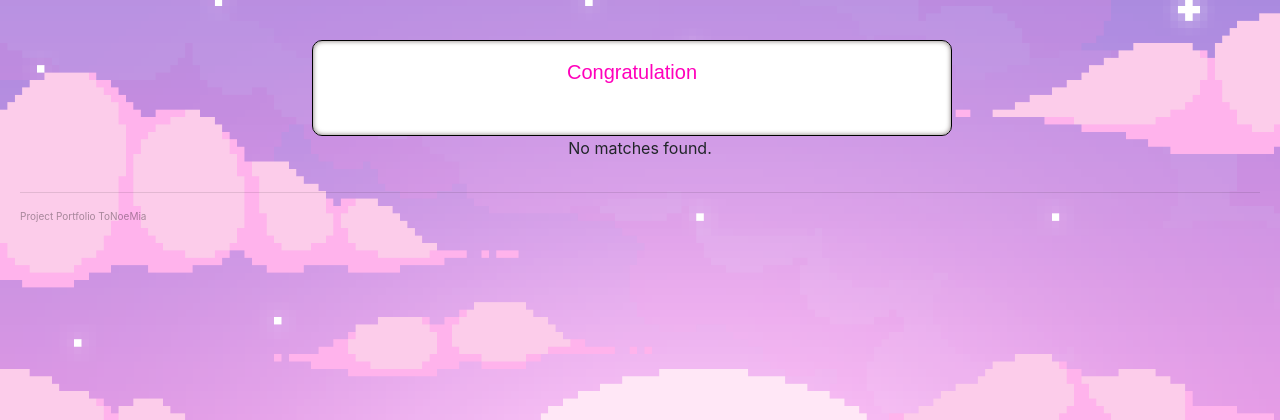
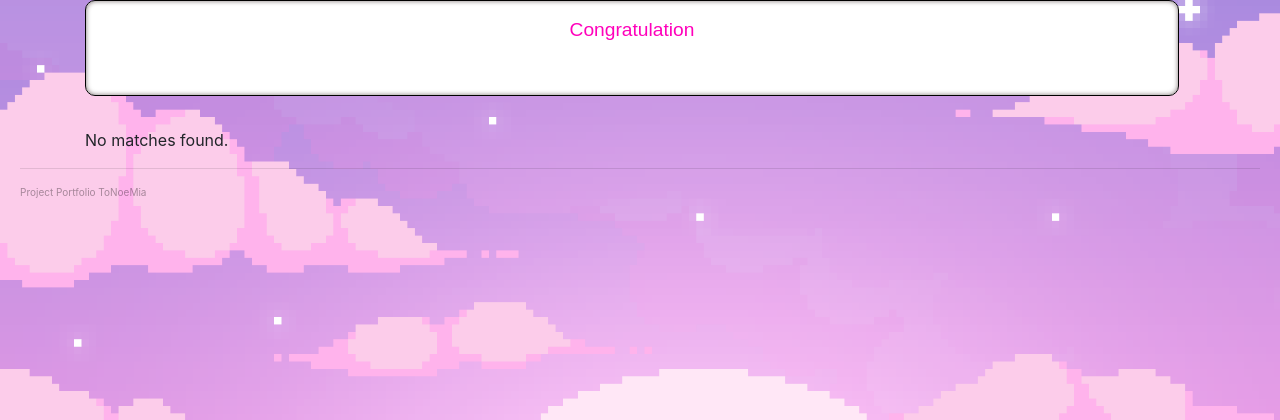
Before and after one commit to mimi-fOlle/Project_Pebble_Match, a Django app: page /quiz/website/mymatch/1/ in a window 1280 px wide. Shown: the part 120-540 px from the top of the page. Run offline with Django 3.2, Linux system fonts and the light colour scheme; data comes from the database, SQL or seed files in the repository; some web fonts are replaced.

Commit message:
update final version

```diff
--- a/pebblesite/account/static/mymatch.js
+++ b/pebblesite/account/static/mymatch.js
@@ -13,7 +13,7 @@
 
 
 }, false);
-/*
+
 window.onload = choosePic;
 
 var myPix = new Array("/static/images/1.jpg",
@@ -31,4 +31,3 @@
 	randomNum = Math.floor((Math.random() * myPix.length));
 	document.getElementById("myPicture").src = myPix[randomNum];
 }
- */
--- a/pebblesite/account/static/styles/login.css
+++ b/pebblesite/account/static/styles/login.css
@@ -20,7 +20,7 @@
 }
 
 h1 {
-  color: white;
+  color: rgb(89, 10, 179);
   font-weight: 200;
 }
 
@@ -77,7 +77,7 @@
 }
 
 h2.active {
-  color: #0d0d0d;
+  color: black;
   border-bottom: 2px solid #FF62C7 ;
 }
 
@@ -195,8 +195,8 @@
 /* account page */
 .greeting{
   color: var(--color-text-rose);
+}
 
-}
 .logout{
   width: 40rem;
   margin-top: 40px;
@@ -238,12 +238,6 @@
   font-family: var(--font-family-custom);
   color: var(--color-text-rose)
 }
-
-
-.sendPebble {
-  margin-top: 5rem;
-}
-
 .quiz_block {
   font-family: 'Shantell Sans', cursive;
 }
--- a/pebblesite/account/static/styles/mymatch.css
+++ b/pebblesite/account/static/styles/mymatch.css
@@ -1,21 +1,18 @@
 #sendPebble1 {
-     position: absolute;
-     z-index: 1;
+
+     z-index: 0;
 }
 #sendPebble {
-     z-index: 0;
+     z-index: 1;
+     position: absolute;
 
  }
 #result {
      position: relative;
 
  }
-div#sendPebble1 {
-     width: 50rem;
- }
-
  .name_match {
-     background-color: var(--color-box-violet);
+     background-color: rgb(248, 207, 248);
      border: 1px solid var(--color-box-violet);
      width: 20rem;
      height: 8rem;
@@ -23,11 +20,37 @@
      font-size: 20px;
      text-align: center;
      font-family: var(--font-family-custom);
-     color: black
-   }
+     color: black;
+     text-align: center;
+ }
+ .name_match2 {
+     background-color: rgb(248, 207, 248);
+     border: 1px solid var(--color-box-violet);
+     width: 25rem;
+     height: 8rem;
+     border-radius: 10px;
+     font-size: 20px;
+     text-align: center;
+     font-family: var(--font-family-custom);
+     color: black;
+     text-align: center;
+ }
+ .name_match2 p {
+     margin-top: 10px;
+     text-align: center;
+ }
 img#myPicture {
      margin-top: 2rem;
      width: 400px;
      height: 400px;
      border: 1px solid black;
  }
+ .sendPebble {
+     margin-top: 0;
+ }
+#btn-match {
+
+     text-align: center !important;
+     height: 6rem;
+     margin-bottom: 2rem;
+ }
--- a/pebblesite/account/static/styles/style.css
+++ b/pebblesite/account/static/styles/style.css
@@ -102,8 +102,8 @@
      text-align: center;
      font-family:  'CustomFont', sans-serif;
      margin-bottom: 2rem;
-    line-height: 3rem;
-    color: var(--color-text-rose);
+     line-height: 3rem;
+     color: var(--color-text-rose);
 
 }
 
@@ -133,7 +133,8 @@
 }
 
 .intro-text {
-     color: white;
+     color: rgb(156, 78, 207);
+
 }
 
 .penguin_photo {
@@ -176,21 +177,14 @@
  .content-to-show {
 
      position: absolute;
-
-
      font-size: 20px;
-
      line-height: 2.5rem;
      font-family: 'Unna', serif;
      /*font-family: 'Segoe UI', Tahoma, Geneva, Verdana, sans-serif;*/
      color: rgb(65, 16, 97);
-
      transition: 0.4s;
-
-
      opacity: 0;
      visibility: hidden;
-
  }
 
 
@@ -228,20 +222,15 @@
      align-items: center;
      text-align: center;
      flex-direction: column;
-
-
      border: 1px solid white;
      border-radius: 30px;
-
      width: 30em;
      height: 10rem;
-
      margin: 20px 0 20px 0;
      padding: 20px;
      background-color: #ca9fdb5e;
      box-shadow: 0em 0.4em 0.4em 0.4em #ffffff94;
-
- }
+}
 
 .pebbleShow {
      visibility: visible;
--- a/pebblesite/templates/authn/logged_out.html
+++ b/pebblesite/templates/authn/logged_out.html
@@ -4,7 +4,8 @@
 {% block body %}
  <title>Logout</title>
     <div class="alert alert-info" role="alert">
-  Thanks for spending time with Pebble Match today. <br>
+  Thanks for<br>
+  spending time with Pebble Match. <br>
   Hope to see you soon!
 </div>
 
--- a/pebblesite/templates/website/mymatch.html
+++ b/pebblesite/templates/website/mymatch.html
@@ -2,8 +2,7 @@
 {% load static %}
 
 {% block body %}
- <div class="fullpage">
-     <div class="row"  id="result">
+<div id="result">
      {% block content %}
      {% for match in matches %}
           <div class="container " id="sendPebble">
@@ -18,7 +17,7 @@
                          </div>
                     </div>
                     <div class="person1 col-4">
-                         <img src="{% static 'images/penguin_8bits_b.png' %}" alt="logo">
+                         <img src="{% static 'images/penguin_8bits_c.png' %}" alt="logo">
                          <div class="name_match">
                               <p>{{ match.user2.username }}</p>
                               <p>{{ match.percentage2 }}%</p>
@@ -26,7 +25,7 @@
                          </div>
                     </div>
                     <div class="person1 col-4">
-                         <img src="{% static 'images/penguin_8bits_c.png' %}" alt="logo">
+                         <img src="{% static 'images/penguin_8bits_b.png' %}" alt="logo">
                          <div class="name_match">
                               <p>{{ match.user3.username }}</p>
                               <p>{{ match.percentage3 }}%</p>
@@ -36,23 +35,20 @@
                </div>
           </div>
           <div class="container pebbleHide " id="sendPebble1">
-               <div  class="d-flex justify-content-center">
-                    <div  >
-                         <img src= "/static/images/1.png" width="305" height="312" id="myPicture" alt="some image" />
-                         <div class="name_match">
-                         {{request.user.username}}
-                         Yes!
+               <div class="row d-flex justify-content-center">
+                    <div>
+                         <img src= "/static/images/1.png" id="myPicture" alt="some image" />
+                         <div class="name_match2">
+                         {{request.user.username}}<br>
+                         Yes!<br>
                          Your pebble has been sent!
                          </div>
                     </div>
-
                </div>
-
           </div>
      {% empty %}
           <p>No matches found.</p>
      {% endfor %}
      {% endblock %}
-     </div>
 </div>
 {% endblock %}
--- a/pebblesite/templates/website/mymatch_base.html
+++ b/pebblesite/templates/website/mymatch_base.html
@@ -4,7 +4,7 @@
 <html lang="en">
 
 <head>
-  <title> mymatch </title>
+  <title> My match </title>
   <meta charset="utf-8">
   <meta name="viewport" content="width=device-width, initial-scale=1">
   <meta name="description" content="fullPage fixed full-screen backgrounds." />
@@ -45,19 +45,19 @@
       </div>
     </div>
   </header>
-
-     <div class="fullpage">
-          <div class="logout button-style">
+     <div class="container">
+          <div class="button-style" id="btn-match">
                <div>Congratulation</div>
-               <div> {{ request.user.username }}</div>
+               <div>{{ request.user.username }}</div>
           </div>
     </div>
-    <div>
-          <div>
-            <!--<div>Here your destiny</div>-->
-            {% block body %}{% endblock %}
-          </div>
+    <div class="container">
+      {% block body %}{% endblock %}
     </div>
+    <!--<div>Here your destiny</div>-->
+
+
+
 </div>
   <footer>
     <hr>
```
Also changed, not shown: pebblesite/account/static/styles/signup.css (+4 -8 lines), pebblesite/templates/website/pebble.html (deleted, +0 -29 lines).
